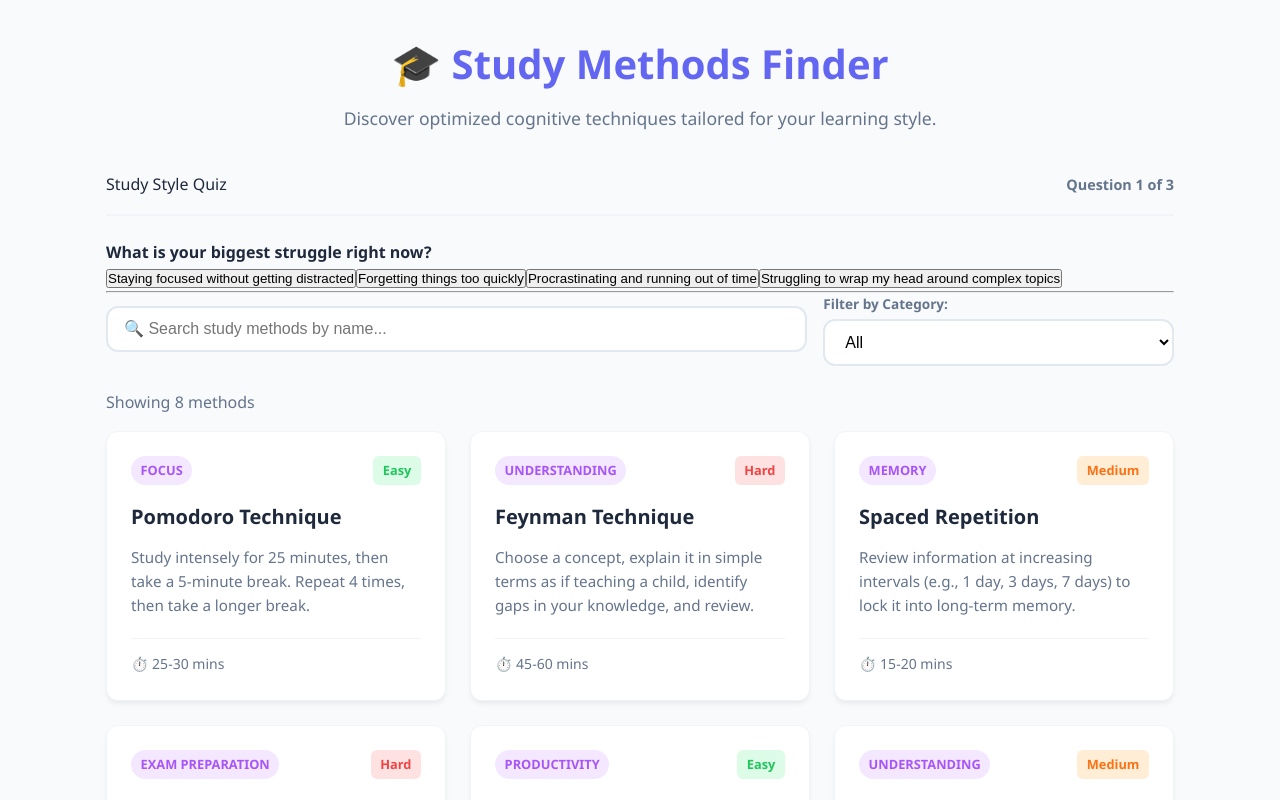
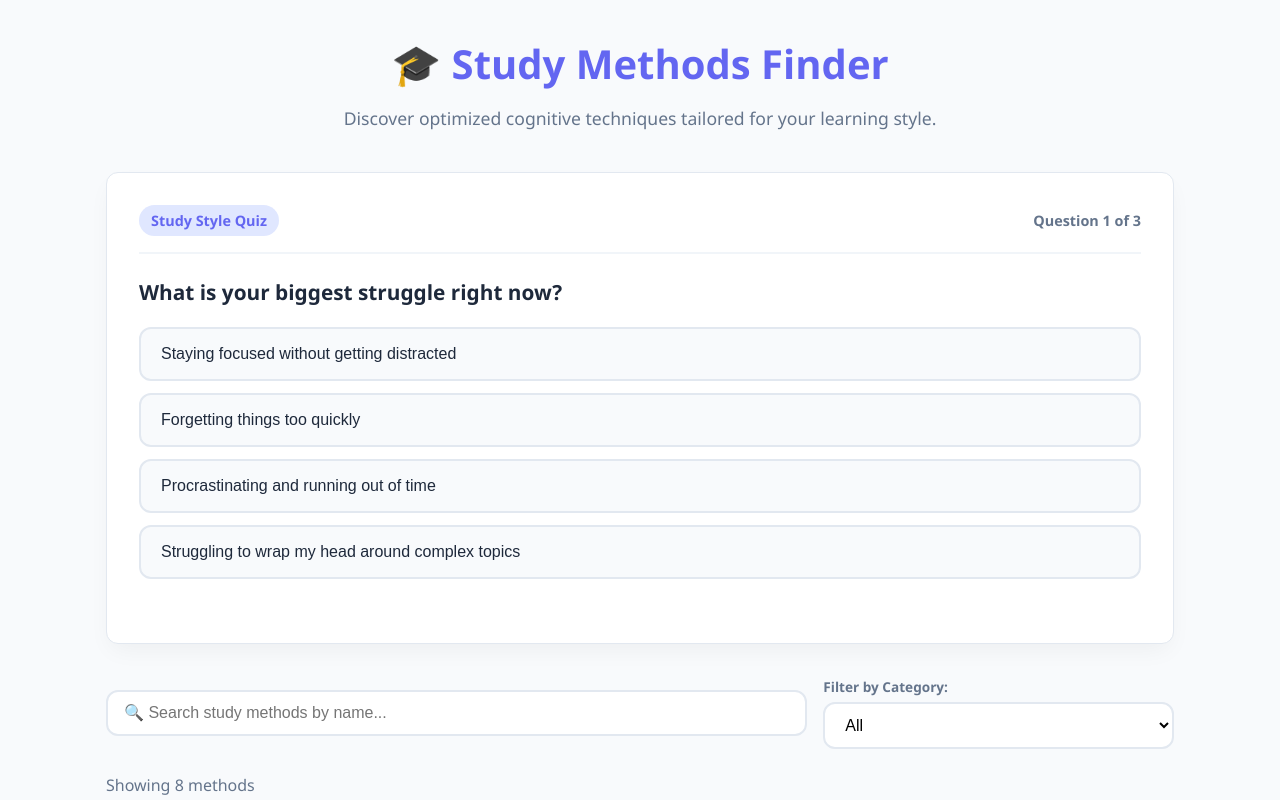
Before and after one commit to monisukateazzi/study-match-01, a React (Vite) app: page / in a window 1280 px wide. Both pictures are taken after a click on the button "Start Match Quiz". Shown: the top 800 px of the page. Built offline with nearby package versions, Linux system fonts and the light colour scheme.

Commit message:
Update app.jsx

```diff
--- a/src/app.jsx
+++ b/src/app.jsx
@@ -86,28 +86,32 @@ export default function App() {
 
       <section className="quiz-section">
         {!quizStarted ? (
-          <div className="quiz-start-card">
-            <h3>Not sure which study method is right for you?</h3>
+          <div className="quiz-intro-card">
+            <h2>Not sure which study method is right for you?</h2>
             <p>Take our quick 3-question quiz to find your perfect match!</p>
-            <button className="quiz-btn" onClick={() => setQuizStarted(true)}>Start Match Quiz</button>
+            <button className="quiz-start-btn" onClick={() => setQuizStarted(true)}>
+              Start Match Quiz
+            </button>
           </div>
         ) : (
-          <div className="quiz-card">
+          <div className="quiz-container">
             <div className="quiz-header">
-              <span>Study Style Quiz</span>
+              <span className="quiz-score-live">Study Style Quiz</span>
               {currentQuestion < quizQuestions.length && (
-                <span className="quiz-progress">Question {currentQuestion + 1} of {quizQuestions.length}</span>
+                <span className="quiz-progress">
+                  Question {currentQuestion + 1} of {quizQuestions.length}
+                </span>
               )}
             </div>
 
             {currentQuestion < quizQuestions.length ? (
-              <div className="quiz-body">
-                <h4>{quizQuestions[currentQuestion].question}</h4>
-                <div className="quiz-options">
+              <div className="quiz-question-section">
+                <h4 className="quiz-question-text">{quizQuestions[currentQuestion].question}</h4>
+                <div className="quiz-options-list">
                   {quizQuestions[currentQuestion].options.map((option, index) => (
                     <button
                       key={index}
-                      className="option-btn"
+                      className="quiz-option-btn"
                       onClick={() => handleAnswerSelect(option.value)}
                     >
                       {option.text}
@@ -116,23 +120,25 @@ export default function App() {
                 </div>
               </div>
             ) : (
-              <div className="quiz-result">
-                <h4>Your Perfect Match Is:</h4>
+              <div className="quiz-results-summary">
+                <h4 className="quiz-results-title">Your Perfect Match Is:</h4>
                 {quizRecommendation ? (
-                  <div className="recommended-card-wrapper">
+                  <div style={{ margin: '1.5rem 0', textAlign: 'left' }}>
                     <MethodCard method={quizRecommendation} />
                   </div>
                 ) : (
-                  <p>We couldn't generate a specific match. Check out the full list below!</p>
+                  <p style={{ color: 'var(--text-muted)', margin: '1rem 0' }}>
+                    We couldn't generate a specific match. Check out the full list below!
+                  </p>
                 )}
-                <button className="quiz-btn-secondary" onClick={resetQuiz}>🔄 Retake Quiz</button>
+                <button className="quiz-restart-btn" onClick={resetQuiz}>
+                  🔄 Retake Quiz
+                </button>
               </div>
             )}
           </div>
         )}
       </section>
-
-      <hr className="section-divider" />
 
       <main className="app-content">
         <div className="controls-section">
@@ -145,7 +151,7 @@ export default function App() {
         </div>
 
         {filteredMethods.length === 0 ? (
-          <div className="no-results">
+          <div className="no-results" style={{ textAlign: 'center', padding: '2rem', color: 'var(--text-muted)' }}>
             <p>No study methods found. Try another keyword or filter criteria.</p>
           </div>
         ) : (
@@ -156,7 +162,6 @@ export default function App() {
           </div>
         )}
 
-        <hr className="section-divider" />
         <AddMethodForm onAddMethod={handleAddMethod} />
       </main>
     </div>
```
